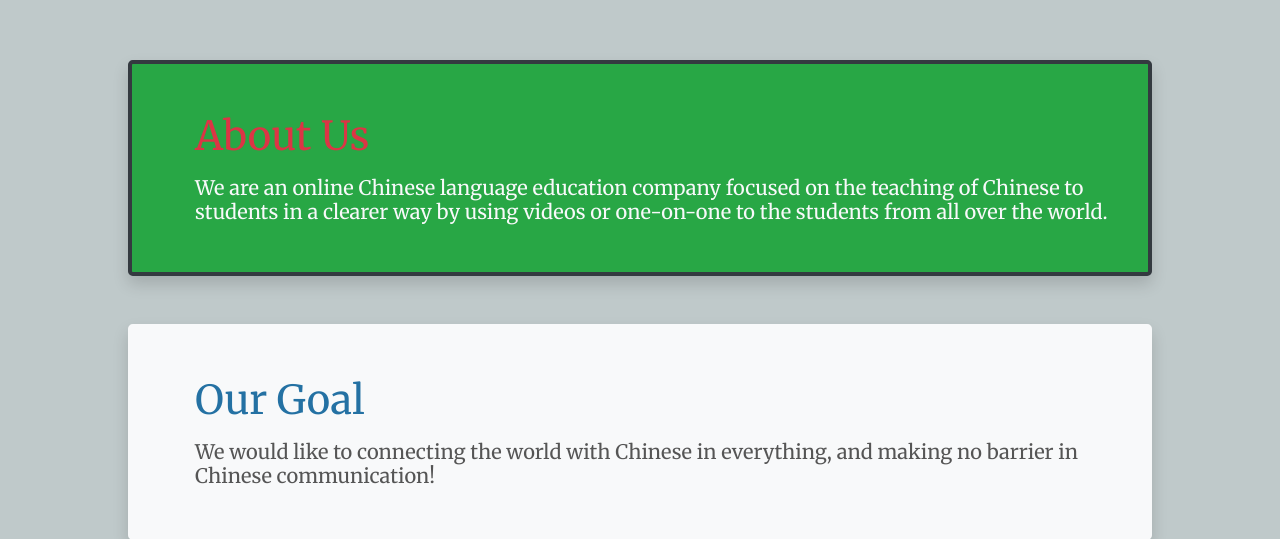
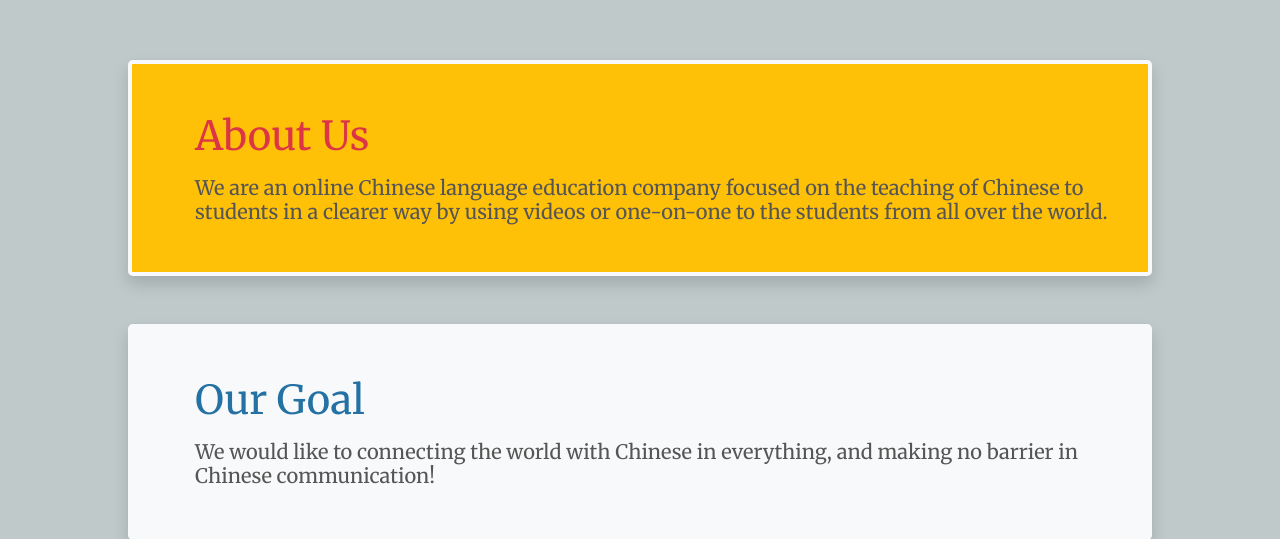
Before and after one commit to kongteckmee/chinese_to_begin, a Django app: page /about/ in a window 1280 px wide. Shown: the part 70-609 px from the top of the page. Run offline with Django 3.2, Linux system fonts and the light colour scheme; some libraries are stand-ins or nearby versions.

Commit message:
Changed color background and text color at about app

```diff
--- a/about/templates/about/index.html
+++ b/about/templates/about/index.html
@@ -3,14 +3,14 @@
 
 {% block content %}
     <div class="container h-100">
-        <div class="row mb-5 border border-4 border-dark rounded-lg bg-success shadow">
+        <div class="row mb-5 border border-4 border-light rounded-lg bg-warning shadow">
             <div class="col-12 col-md-12 my-auto">
                 <h1 class="logo-font text-danger ml-5 mt-5 mb-3">
                     About Us
                 </h1>
             </div>
             <div class="col-12 col-md-12">
-                <h5 class="text-light ml-5 mb-5 pr-2">
+                <h5 class="ml-5 mb-5 pr-2">
                     We are an online Chinese language education company focused on the teaching of Chinese to students in a clearer way by using videos or one-on-one to the students from all over the world.
                 </h5>
             </div>
@@ -20,6 +20,8 @@
                 <h1 class="logo-font text-blue ml-5 mt-5 mb-3">
                     Our Goal
                 </h1>
+            </div>
+            <div class="col-12 col-md-12">
                 <h5 class="ml-5 mb-5 pr-2">
                     We would like to connecting the world with Chinese in everything, and making no barrier in Chinese communication!
                 </h5>
```
